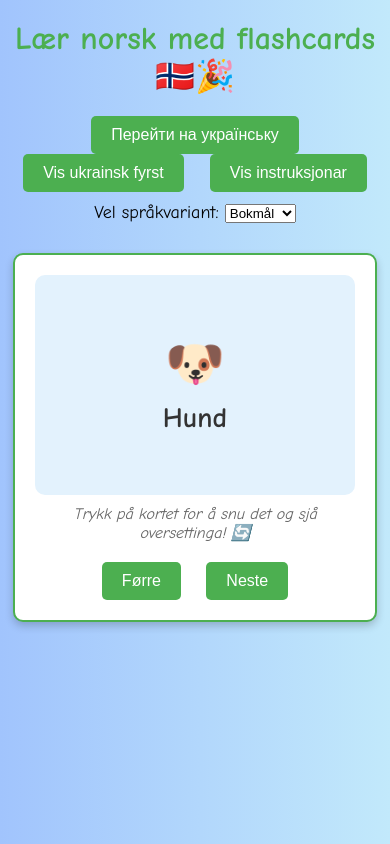
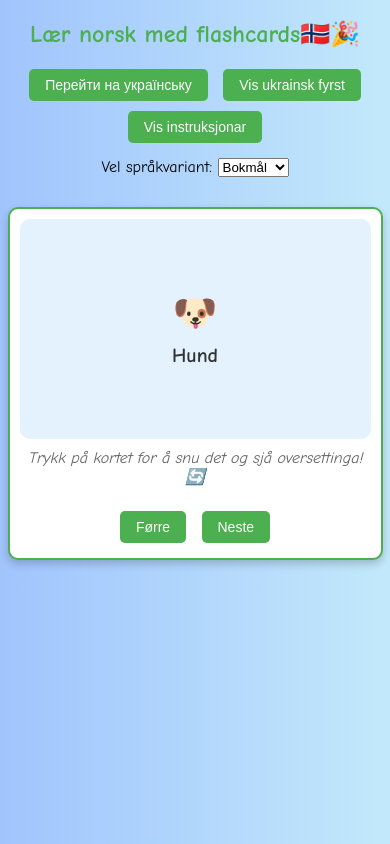
Before and after one commit to vkompis/flashcards, a plain HTML site: page index.html in a window 390 px wide. Drawn offline with Linux system fonts and the light colour scheme.

Commit message:
Update index.html

```diff
--- a/index.html
+++ b/index.html
@@ -2,11 +2,15 @@
 <html lang="no">
 <head>
   <meta charset="UTF-8">
+  <!-- Meta viewport for mobilvennleg skjem -->
+  <meta name="viewport" content="width=device-width, initial-scale=1.0">
   <title>Lær norsk med flashcards🇳🇴🎉</title>
+  <!-- Bruk Comic Neue frå Google Fonts -->
+  <link href="https://fonts.googleapis.com/css2?family=Comic+Neue:wght@400;700&display=swap" rel="stylesheet">
   <style>
-    /* Body med ein mild gradientbakgrunn */
+    /* Bruk Comic Neue med fallback til Comic Sans MS, Arial og sans-serif */
     body {
-      font-family: 'Comic Sans MS', cursive, sans-serif;
+      font-family: 'Comic Neue', 'Comic Sans MS', Arial, sans-serif;
       background: linear-gradient(to right, #a1c4fd, #c2e9fb);
       text-align: center;
       margin: 0;
@@ -127,12 +131,36 @@
     #closeInstrBtn:hover {
       background-color: #c9302c;
     }
+    /* Mobilevennleg styling */
+    @media (max-width: 600px) {
+      .container {
+        width: 90%;
+        padding: 10px;
+      }
+      h1 {
+        font-size: 24px;
+      }
+      .word {
+        font-size: 20px;
+      }
+      .emoji {
+        font-size: 36px;
+      }
+      button {
+        padding: 8px 16px;
+        font-size: 14px;
+        margin: 5px;
+      }
+      .selector, .interface-toggle {
+        font-size: 16px;
+      }
+    }
   </style>
 </head>
 <body>
   <h1 id="pageTitle">Lær norsk med flashcards🇳🇴🎉</h1>
 
-  <!-- Globalt grensesnitt: språk­toggle, instruksjonsknapp og rekkefølge­toggle -->
+  <!-- Globalt grensesnitt: språk-togle, instruksjonsknapp og rekkefølgetogle -->
   <div class="interface-toggle">
     <button id="toggleInterfaceBtn">Перейти на українську</button>
     <button id="toggleOrderBtn">Vis ukrainsk fyrst</button>
@@ -156,7 +184,7 @@
           <div class="emoji" id="frontEmoji"></div>
           <div class="word" id="frontWord"></div>
         </div>
-        <!-- Bak­sida med emoji over ordet -->
+        <!-- Baksida med emoji over ordet -->
         <div class="card-side card-back" id="cardBack">
           <div class="emoji" id="backEmoji"></div>
           <div class="word" id="backWord"></div>
@@ -182,7 +210,7 @@
     // Variabel for om det ukrainske ordet skal visast fyrst
     let showUkrainianFirst = false;
 
-    // Tekstar for grensesnittet. Her er "norwegian" omsett til nynorsk.
+    // Tekstar for grensesnittet (nynorsk og ukrainsk)
     const interfaceTexts = {
       norwegian: {
         title: "Lær norsk med flashcards🇳🇴🎉",
@@ -212,7 +240,7 @@
       }
     };
 
-    // Flashcard-data: Over 50 ord med Bokmål, Nynorsk, ukrainsk oversetting og emoji.
+    // Flashcard-data: over 50 ord med Bokmål, Nynorsk, ukrainsk oversetting og emoji.
     const flashcards = [
       { bokmal: "Hund",    nynorsk: "Hund",    ukrainian: "Собака",          emoji: "🐶" },
       { bokmal: "Katt",    nynorsk: "Katt",    ukrainian: "Кіт",             emoji: "🐱" },
@@ -222,7 +250,7 @@
       { bokmal: "Hus",     nynorsk: "Hus",     ukrainian: "Будинок",         emoji: "🏠" },
       { bokmal: "Vann",    nynorsk: "Vatn",    ukrainian: "Вода",            emoji: "💧" },
       { bokmal: "Brød",    nynorsk: "Brød",    ukrainian: "Хліб",            emoji: "🍞" },
-      { bokmal: "Melk",    nynorsk: "Mjólk",   ukrainian: "Молоко",          emoji: "🥛" },
+      { bokmal: "Melk",    nynorsk: "Mjølk",   ukrainian: "Молоко",          emoji: "🥛" },
       { bokmal: "Eple",    nynorsk: "Eple",    ukrainian: "Яблуко",          emoji: "🍎" },
       { bokmal: "Bok",     nynorsk: "Bok",     ukrainian: "Книга",           emoji: "📚" },
       { bokmal: "Stol",    nynorsk: "Stol",    ukrainian: "Стілець",         emoji: "🪑" },
@@ -259,7 +287,7 @@
       { bokmal: "Lilla",   nynorsk: "Lilla",   ukrainian: "Фіолетовий",      emoji: "🟣" },
       { bokmal: "Svart",   nynorsk: "Svart",   ukrainian: "Чорний",          emoji: "⚫" },
       { bokmal: "Hvit",    nynorsk: "Kvit",    ukrainian: "Білий",           emoji: "⚪" },
-      { bokmal: "Liten",   nynorsk: "Liten",   ukrainian: "Maler lik",        emoji: "🔸" },
+      { bokmal: "Liten",   nynorsk: "Liten",   ukrainian: "Oversetting",     emoji: "🔸" },
       { bokmal: "Stor",    nynorsk: "Stor",    ukrainian: "Великий",         emoji: "🏢" },
       { bokmal: "Rask",    nynorsk: "Rask",    ukrainian: "Швидкий",         emoji: "⚡" },
       { bokmal: "Langsom", nynorsk: "Sakte",   ukrainian: "Повільний",       emoji: "🐢" },
@@ -321,7 +349,7 @@
       document.getElementById('toggleInterfaceBtn').textContent = texts.toggleInterface;
       document.getElementById('showInstructionsBtn').textContent = texts.instructionsButton;
       document.getElementById('closeInstrBtn').textContent = texts.closeBtn;
-      // Oppdater rekkefølge­toggle-knappen basert på om det ukrainske ordet vert vist fyrst
+      // Oppdater rekkefølge-togle-knappen basert på om det ukrainske ordet vert vist fyrst
       if (showUkrainianFirst) {
         document.getElementById('toggleOrderBtn').textContent = texts.orderToggleNorwegian;
       } else {
```
